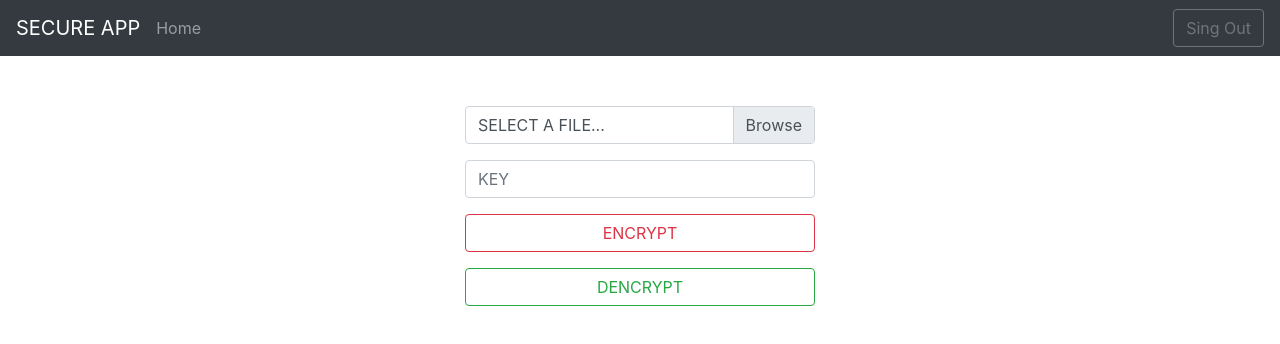
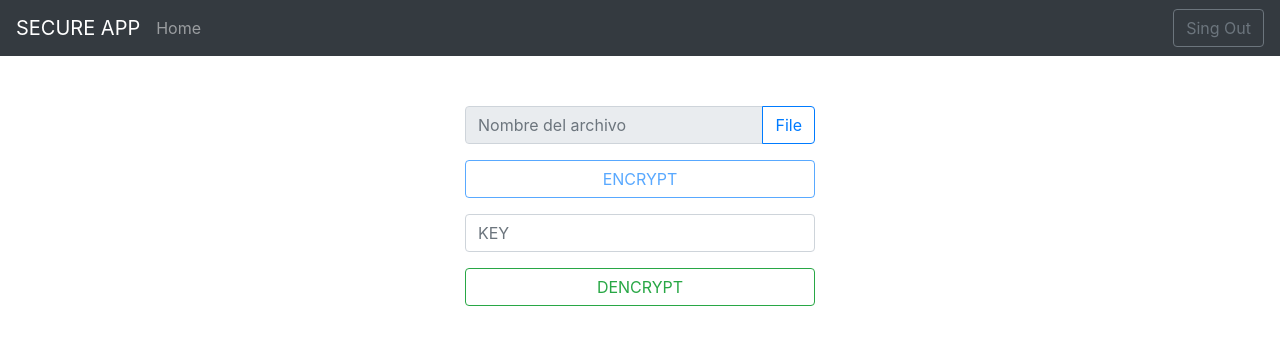
Before and after one commit to antoniojfp1/tallerSeguridadFrontend, an Angular app: page /encryption in a window 1280 px wide. Shown: the top 344 px of the page. Built offline with nearby package versions, Linux system fonts and the light colour scheme.

Commit message:
Upload File to Encryption

```diff
--- a/src/app/encryption/encryption.component.html
+++ b/src/app/encryption/encryption.component.html
@@ -13,19 +13,28 @@
         <div class="col-md-4"></div>
         <div class="col-md-4">
             <div class="custom-file mb-3">
-                <input class="custom-file-input" id="txtFile" name="txtFile" type="file" style="width: 100%;"  onchange="fileValidationIMG()" >
-                <label class="custom-file-label" for="validatedCustomFile" id="txtname">SELECT A FILE...</label>
-                <div class="invalid-feedback">INVALID</div>
+              <input type="file" id="fileHiden" (change)="onFileChange($event)" hidden accept="application/vnd.openxmlformats-officedocument.spreadsheetml.sheet, application/vnd.ms-excel">
+              <div class="input-group mb-3">
+                <input placeholder="Nombre del archivo" type="text" class="form-control"  maxlength="100" disabled [(ngModel)]="nombreArchivo">
+                <div class="input-group-append">
+                  <button class="btn btn-outline-primary btn-sd" style="width: 100%;" style="display: inline" (click)="seleccionarArchivo($event)">
+                    File
+                  </button>
                 </div>
+              </div>
+              <div class="form-group">
+                <button class="btn btn-outline-primary btn-sd" style="width: 100%;" (click)="encryptFile()" [disabled]="!nombreArchivo">ENCRYPT</button>
+              </div>
+
               <div class="form-group">
                 <input id="txtKey" name="txtKey" placeholder="KEY" type="text" class="form-control" maxlength="100" >
               </div>
-            <div class="form-group">
-                <a class=" btn btn-outline-danger form-control">ENCRYPT</a>
-            </div>
+
               <div class="form-group">
                   <a class="btn btn-outline-success form-control" >DENCRYPT</a>
               </div>
             </div>
+
         </div>
     </div>
+</div>
--- a/src/app/encryption/encryption.component.ts
+++ b/src/app/encryption/encryption.component.ts
@@ -1,4 +1,5 @@
 import { Component, OnInit } from '@angular/core';
+import { FormGroup, FormBuilder } from '@angular/forms';
 
 @Component({
   selector: 'app-encription',
@@ -7,9 +8,40 @@ import { Component, OnInit } from '@angular/core';
 })
 export class EncryptionComponent implements OnInit {
 
-  constructor() { }
+  nombreArchivo: string;
+  uploadForm: FormGroup;
+
+  constructor(private formBuilder: FormBuilder) { }
 
   ngOnInit(): void {
+    this.uploadForm = this.formBuilder.group({
+      profile: ['']
+    });
+  }
+
+  seleccionarArchivo(event: any) {
+    event.preventDefault();
+    const fileHiden = document.getElementById('fileHiden');
+    fileHiden.click();
+  }
+
+  encryptFile(){
+    const formData = new FormData();
+    formData.append('file', this.uploadForm.get('profile').value);
+    console.log('Enviado');
+  }
+
+  onFileChange(event: any) {
+    console.log(event);
+    const reader = new FileReader();
+    if (event.target && event.target.files.length > 0) {
+      const file = event.target.files[0];
+      this.uploadForm.get('profile').setValue(file);
+        reader.readAsDataURL(file);
+        reader.onload = (() => {
+          this.nombreArchivo = file.name;
+        });
+    }
   }
 
 }
```
Lines whose indentation alone changed are shown as unchanged.
